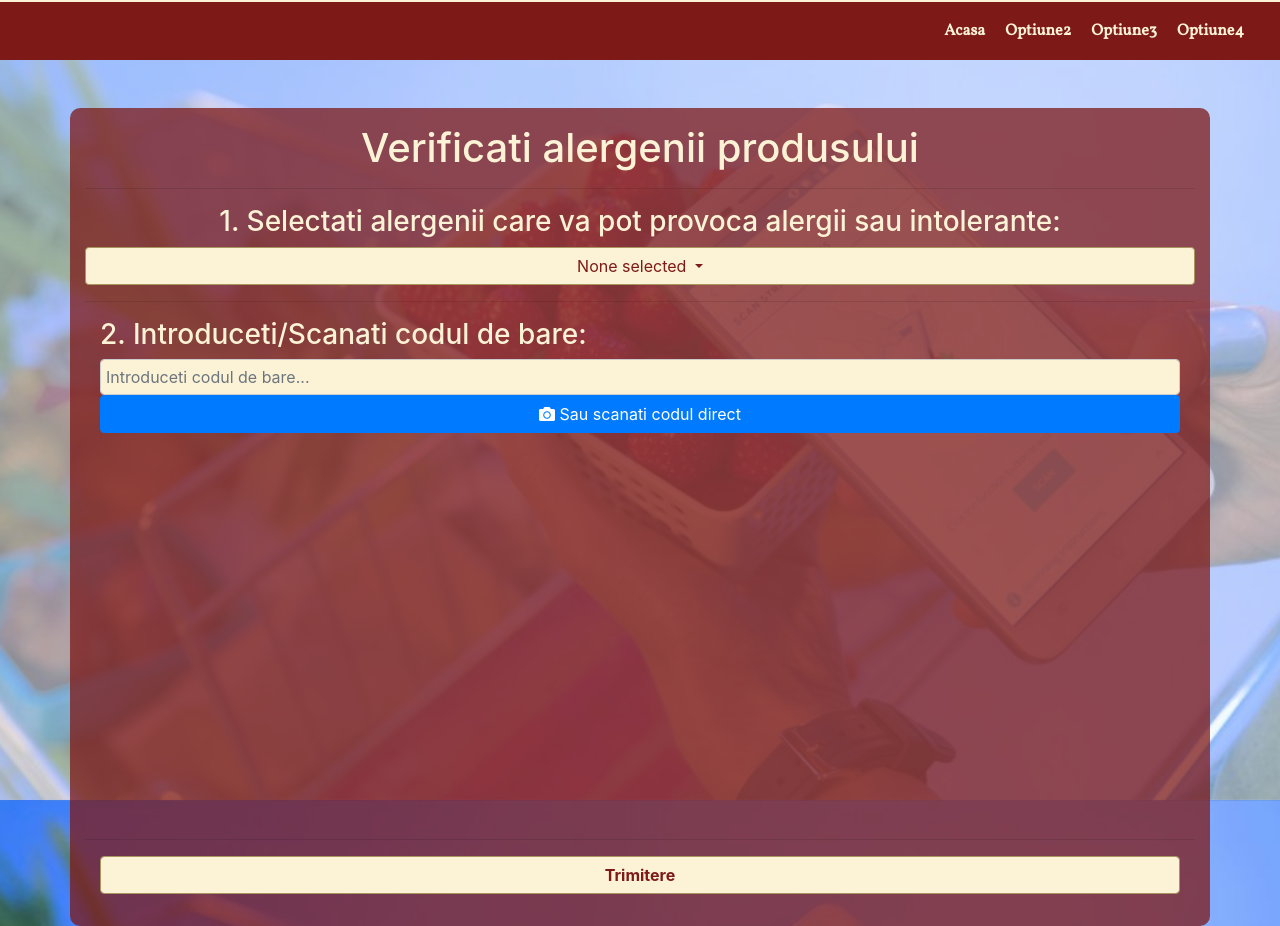
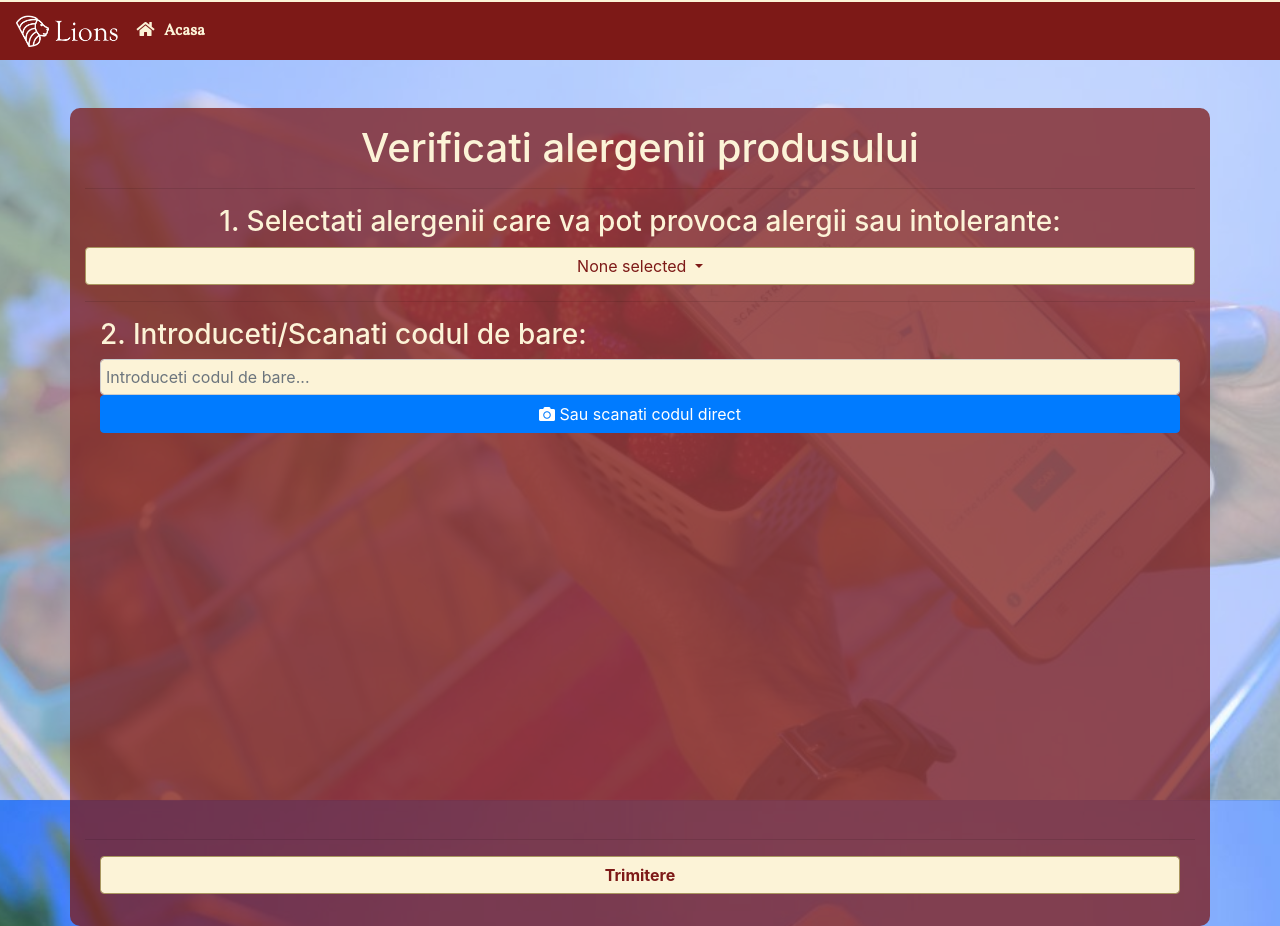
Before and after one commit to LeonhardDavid/atestatAlergeni, a PHP site: page /barcode-reader.php in a window 1280 px wide. Run offline with PHP 8.4, Linux system fonts and the light colour scheme; some libraries are stand-ins or nearby versions; some web fonts are replaced.

Commit message:
legate intre ele

```diff
--- a/barcode-reader.php
+++ b/barcode-reader.php
@@ -49,15 +49,12 @@
       <button class="navbar-toggler navbar-toggler-right" type="button" data-toggle="collapse" data-target="#navbarNavAltMarkup" aria-controls="navbarNavAltMarkup" aria-expanded="false" aria-label="Toggle navigation">
         <span class="navbar-toggler-icon"></span>
       </button>
-      <a class="navbar-brand nope" href="#">
-        <img src="images/logo_whtie.png" alt="Logo" class="cust1">
+      <a class="navbar-brand" href="#">
+        <img src="images/logo-white.gif" alt="Logo" class="cust1">
       </a>
       <div class="collapse navbar-collapse" id="navbarNavAltMarkup">
-          <div class="navbar-nav ml-auto">
-            <a class="nav-item nav-link-cust" href="index.php">Acasa</a>
-            <a class="nav-item nav-link-cust" href="#">Optiune2</a>
-            <a class="nav-item nav-link-cust" href="#">Optiune3</a>
-            <a class="nav-item nav-link-cust" href="#">Optiune4</a>
+          <div class="navbar-nav mr-auto float-left">
+            <a class="nav-item nav-link-cust" href="index.php"> <i class="fas fa-home"></i> &nbsp; Acasa</a>
           </div>
       </div>
     </nav>
@@ -246,7 +243,7 @@
                           if (!empty($product_name)) {
                               echo "
                               <div class='row'>
-                              <div class='col-12 text-left'>
+                              <div class='col-8 text-left'>
                                 <div class='col-12 my-1'>
                                 <span class='txt-bold'>Produs: </span> $product_name
                                 </div>
@@ -339,7 +336,7 @@
                           echo "</div>";
                           if (!empty($product_picture)) {
                               echo "
-                              <div class='col-12'>
+                              <div class='col-4'>
                               <img id='enter' class='mx-auto d-block' src='$product_picture'>
                               </div>
                               </div>
@@ -355,7 +352,7 @@
 
                               $result_image_source = $newhtml->find('img', 1)->src;
                               echo '
-                                <div class="col-12">
+                                <div class="col-4">
                                   <img id="enter" class="d-block mx-auto" src="' . $result_image_source . '">
                                 </div>
                                 </div>
--- a/css/styles.css
+++ b/css/styles.css
@@ -89,6 +89,11 @@ Top bar
 
 .navbar-custom .navbar-toggler{
 
+}
+
+.normal-link:link, .normal-link:hover, .normal-link:active, .normal-link:visited{
+	color: inherit !important;
+	text-decoration: none !important;
 }
 
 .dropdown:hover > .dropdown-menu {
```
Also changed, not shown: index.php (+48 -8 lines).
